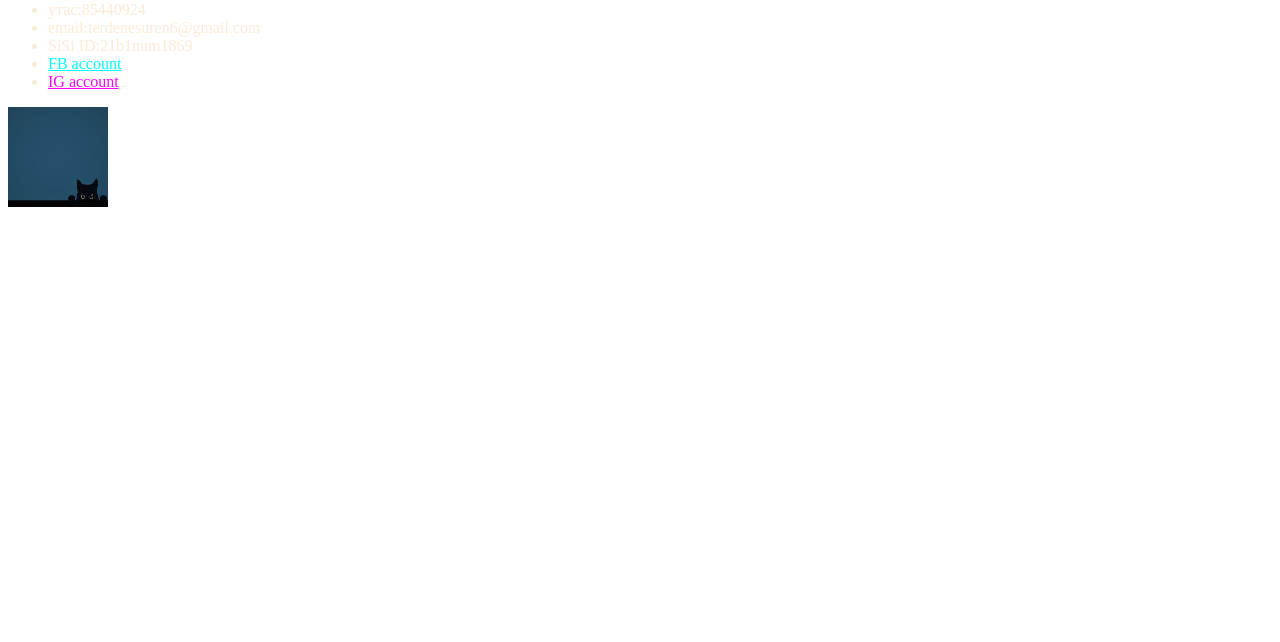
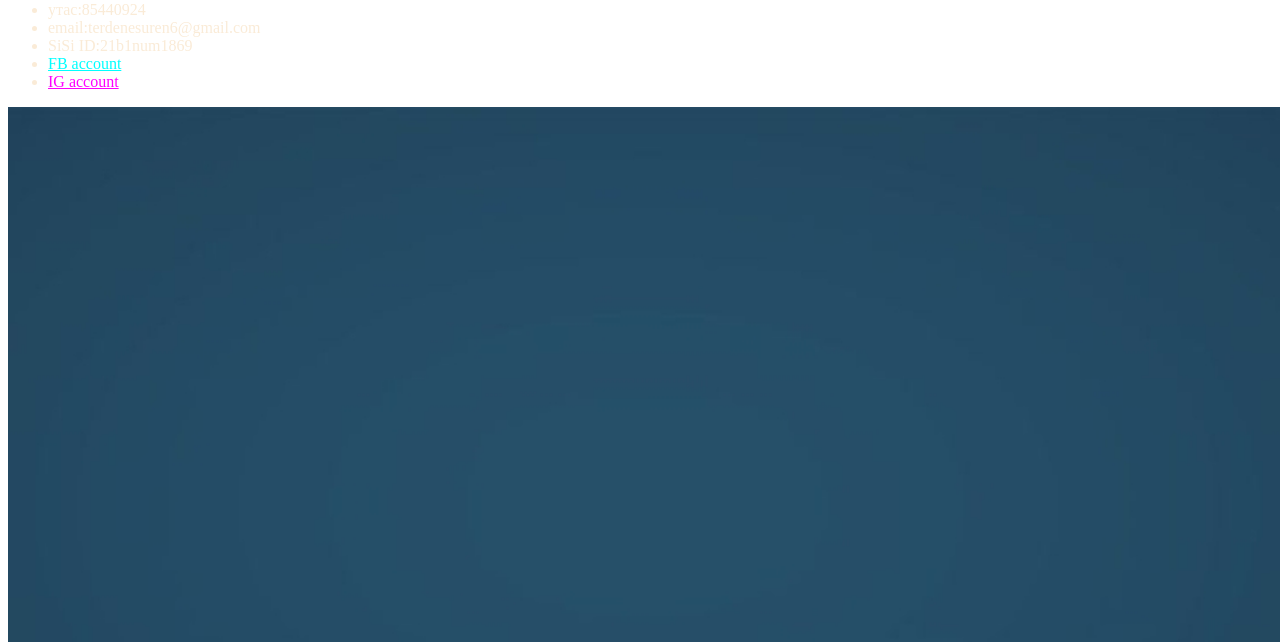
Before and after one commit to Egyzz/lab2, a plain HTML site: page contact.html in a window 1280 px wide. Shown: the part 158-800 px from the top of the page. Drawn offline with Linux system fonts and the light colour scheme.

Commit message:
Update contact.html

```diff
--- a/contact.html
+++ b/contact.html
@@ -22,10 +22,16 @@
         <li><a href="https://www.facebook.com/t.egy0924/" style="color:aqua">FB account</a></li>
         <li><a href="https://www.instagram.com/_egyyy_/" style="color:fuchsia">IG account</a></li>
     </ul>
-    <img class="background-image" src="bk_img.jpg" width="100vw" height="100vw">
+    <img class="bgk" src="bk_img.jpg">
 </body>
 </html>
 <style>
+    .bgk{
+            height: 100vh;
+            width: 100vw;
+            position: absolute;
+            z-index: -1;
+        }
     .navbar {
     display: flex;
     justify-items: center;
```
